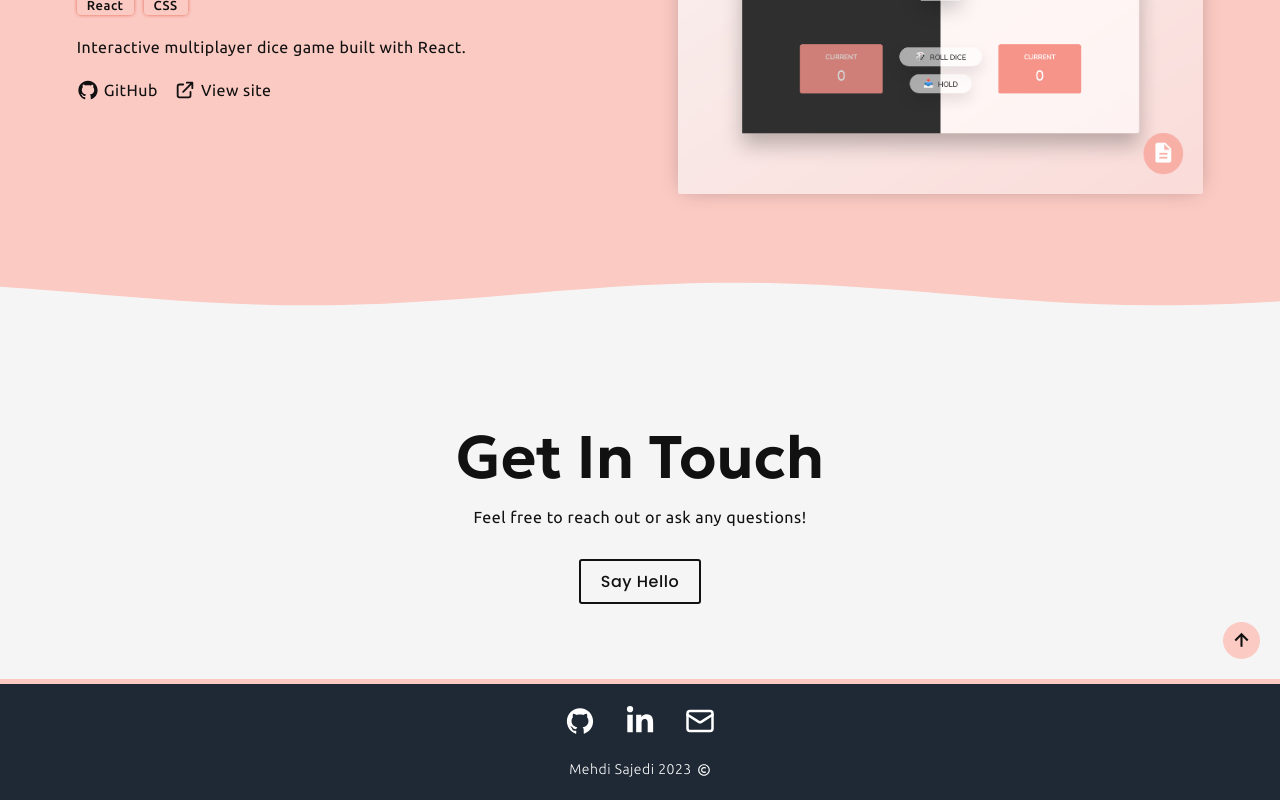
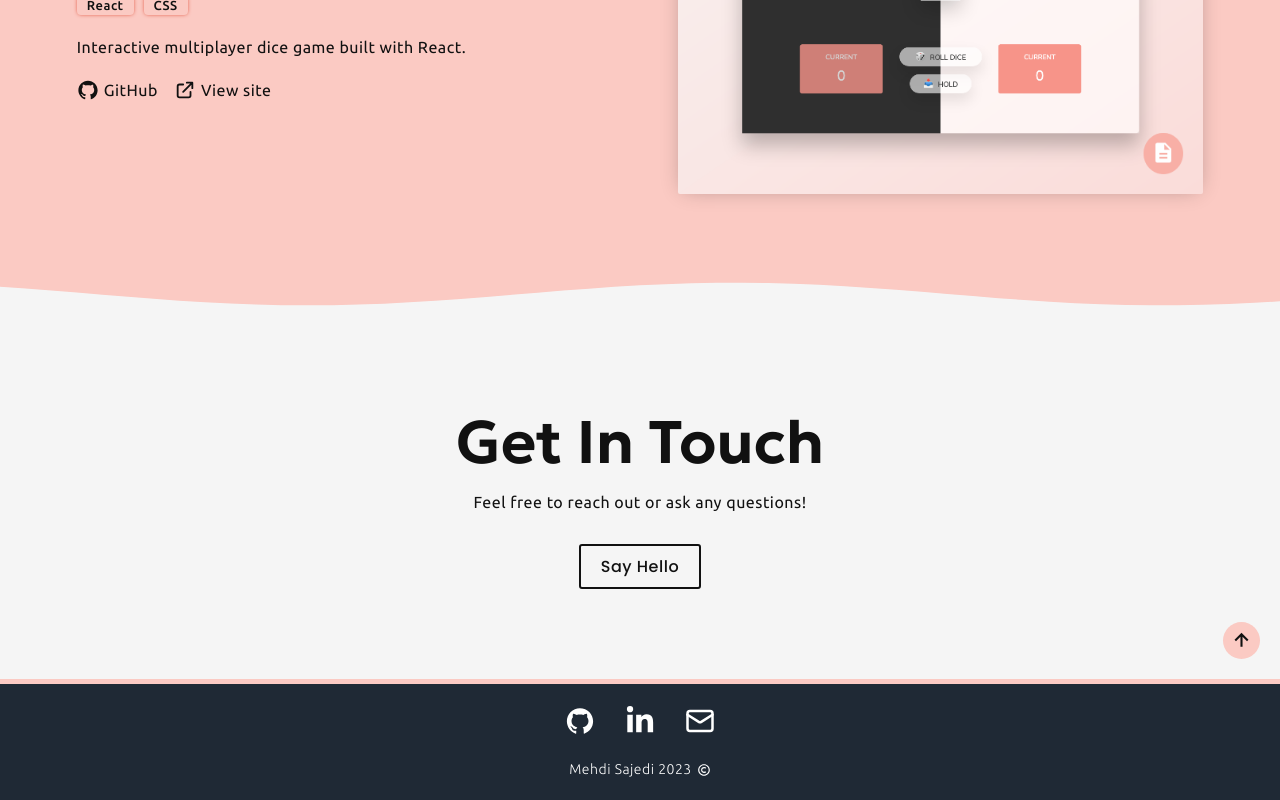
Before and after one commit to mehdi-sajedi/Portfolio, a React (Vite) app: page / in a window 1280 px wide. Shown: the part 4296-5096 px from the top of the page. Built offline with nearby package versions, Linux system fonts and the light colour scheme.

Commit message:
Slightly adjusted contact section padding

```diff
--- a/src/components/Contact.module.scss
+++ b/src/components/Contact.module.scss
@@ -3,7 +3,8 @@
 .contactContainer {
   @include set-bg-and-text-colors(whitesmoke);
   position: relative;
-  padding-top: 100px;
+  padding-top: 85px;
+  padding-bottom: 15px;
   border: none;
   outline: none;
 
```
